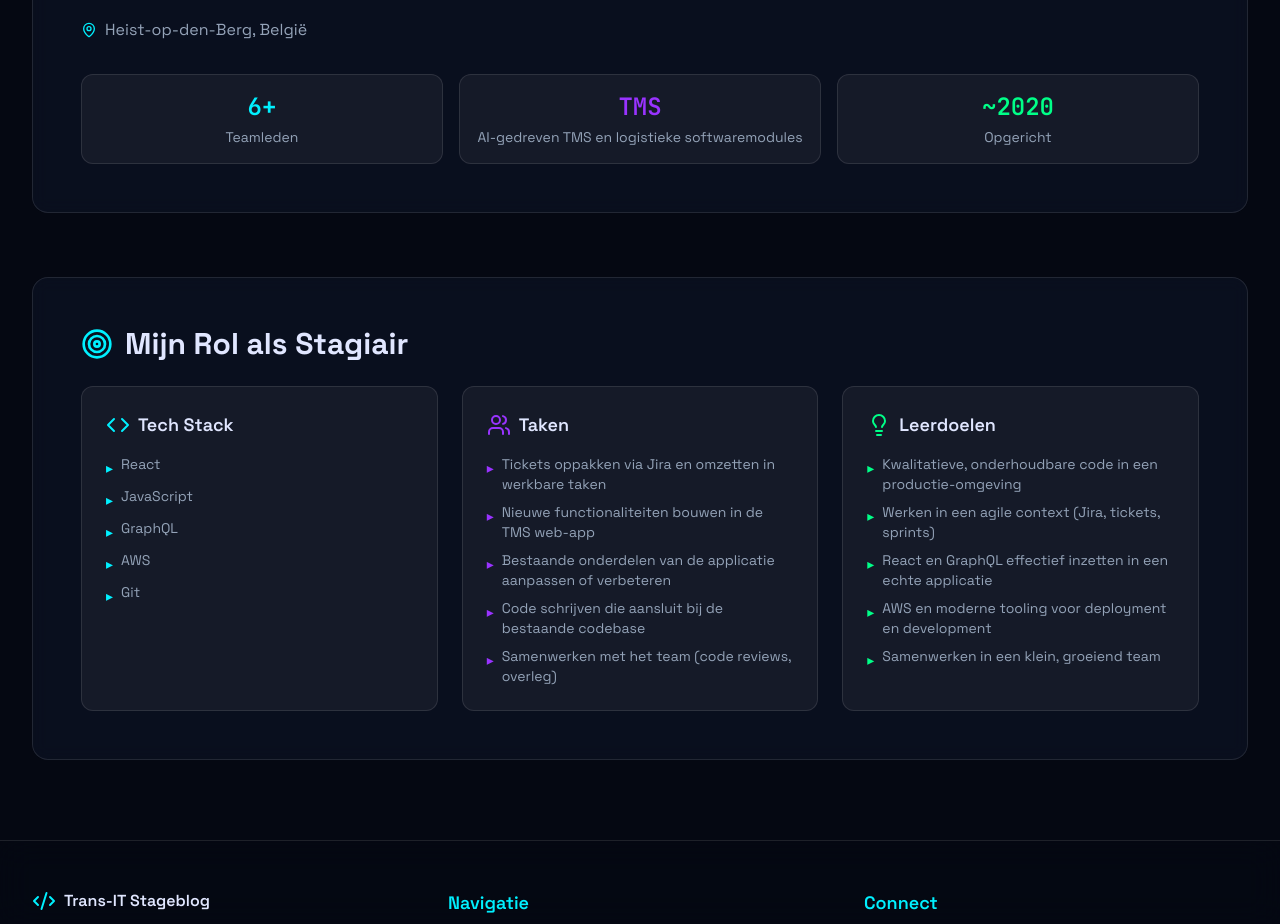
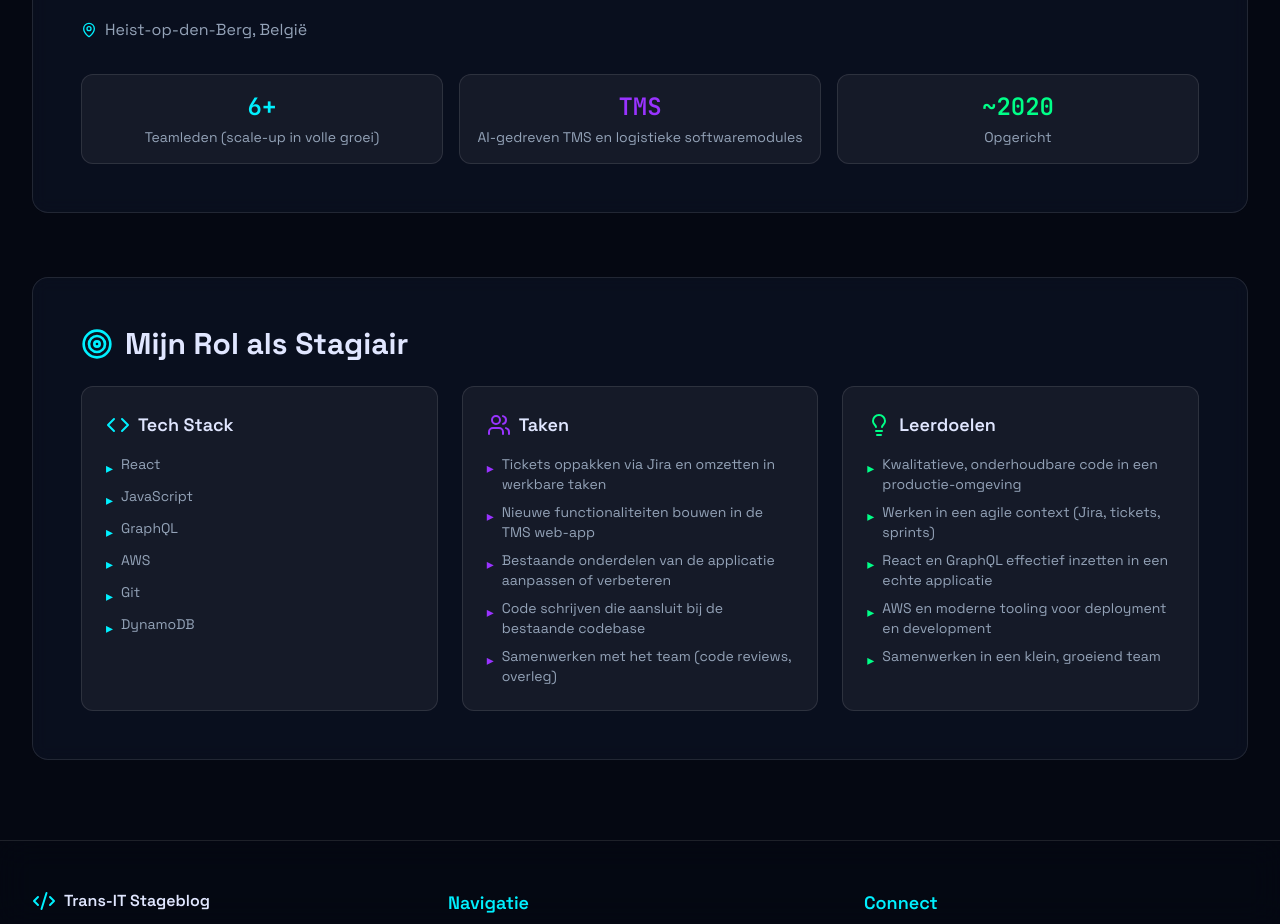
Before and after one commit to LarsVerheyden/stageblog-v2, a React (Vite) app: page /over in a window 1280 px wide. Shown: the part 1080-2004 px from the top of the page. Built offline with nearby package versions, Linux system fonts and the light colour scheme.

Commit message:
Enhance team member info and add DynamoDB
Updated team member description and added DynamoDB to the list.

```diff
--- a/src/app/pages/Over.tsx
+++ b/src/app/pages/Over.tsx
@@ -87,7 +87,7 @@ export function Over() {
                   <div className="text-2xl font-bold text-[var(--neon-cyan)] mb-1" style={{ fontFamily: 'var(--font-mono)' }}>
                     6+
                   </div>
-                  <div className="text-[var(--muted-foreground)] text-sm">Teamleden</div>
+                  <div className="text-[var(--muted-foreground)] text-sm">Teamleden (scale-up in volle groei)</div>
                 </div>
                 <div className="p-4 rounded-xl bg-[var(--glass-bg)] border border-[var(--glass-border)] text-center">
                   <div className="text-2xl font-bold text-[var(--neon-purple)] mb-1" style={{ fontFamily: 'var(--font-mono)' }}>
@@ -141,6 +141,10 @@ export function Over() {
                   <li className="flex items-start gap-2">
                     <span className="text-[var(--neon-cyan)] mt-1">▸</span>
                     <span>Git</span>
+                  </li>
+                  <li className="flex items-start gap-2">
+                    <span className="text-[var(--neon-cyan)] mt-1">▸</span>
+                    <span>DynamoDB</span>
                   </li>
                 </ul>
               </div>
```
